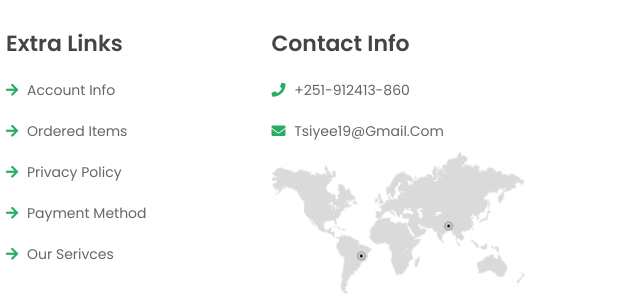
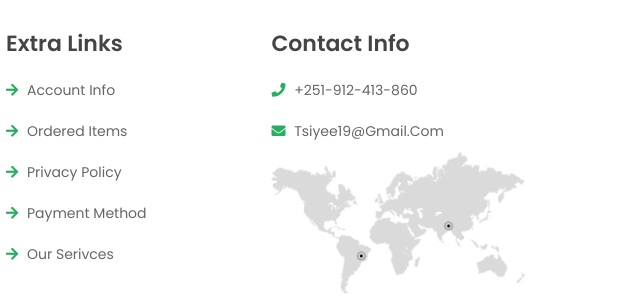
Before and after one commit to TsiyonTilahun/Book-Store, a plain HTML site: page index.html in a window 1280 px wide. Shown: the part 4042-4346 px from the top of the page, 640-1280 px from the left. Drawn offline with nearby package versions, Linux system fonts and the light colour scheme; files whose address does not match are found by name.

Commit message:
Address change

```diff
--- a/index.html
+++ b/index.html
@@ -775,7 +775,7 @@
 
         <div class="box">
             <h3>contact info</h3>
-            <a href="#"> <i class="fas fa-phone"></i> +251-912413-860 </a>
+            <a href="#"> <i class="fas fa-phone"></i> +251-912-413-860 </a>
             <a href="#"> <i class="fas fa-envelope"></i> tsiyee19@gmail.com </a>
             <img src="img/onlinebook/worldmap.png" class="map" alt="">
         </div>
```
